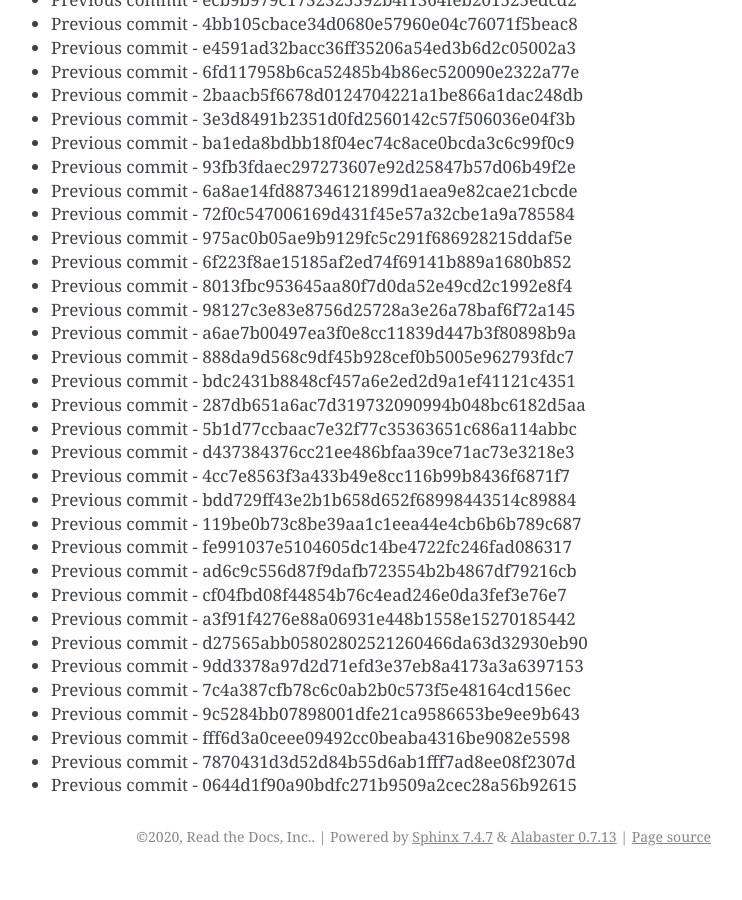
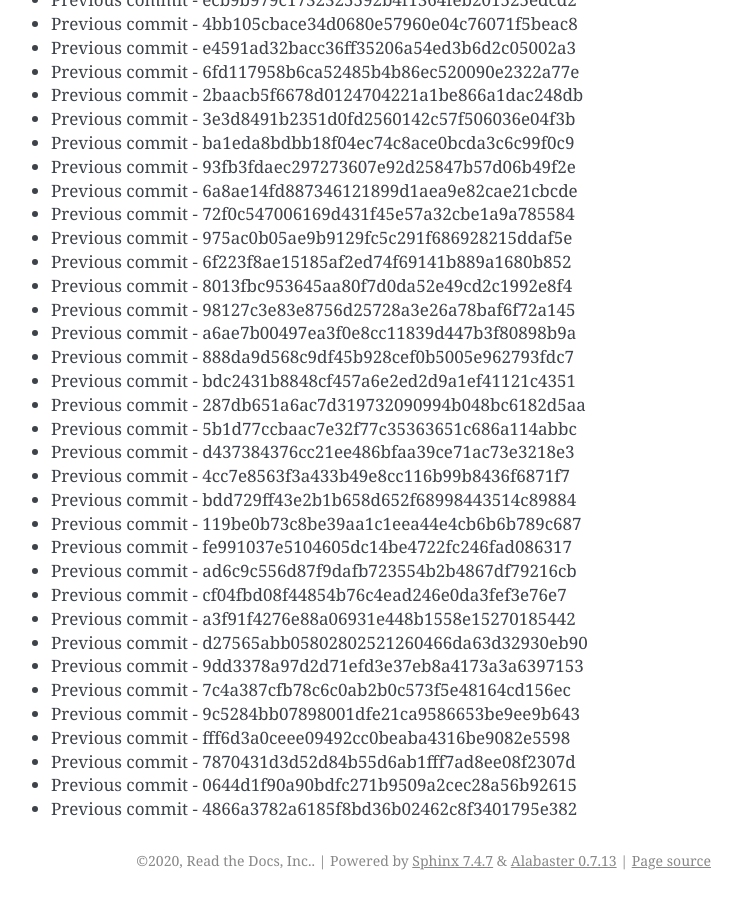
Before and after one commit to readthedocs/rtd-git-stresstest, a Sphinx documentation site: the page built from docs/updates.rst, in a window 1280 px wide and 900 px high, scrolled down 53770 px. Shown: the whole window, without its empty margins (399-1141 px from the left). Built offline with Sphinx 7.4.7, drawn with Linux system fonts in a browser that asks for light colours; before the commit the page ends 54646 px from its top, so only the background shows below that.

Commit message:
Generating commit from previous: 4866a3782a6185f8bd36b02462c8f3401795e382

```diff
--- a/docs/updates.rst
+++ b/docs/updates.rst
@@ -2291,3 +2291,4 @@ It can be tested for any performance characteristics.
 * Previous commit - fff6d3a0ceee09492cc0beaba4316be9082e5598
 * Previous commit - 7870431d3d52d84b55d6ab1fff7ad8ee08f2307d
 * Previous commit - 0644d1f90a90bdfc271b9509a2cec28a56b92615
+* Previous commit - 4866a3782a6185f8bd36b02462c8f3401795e382
```
